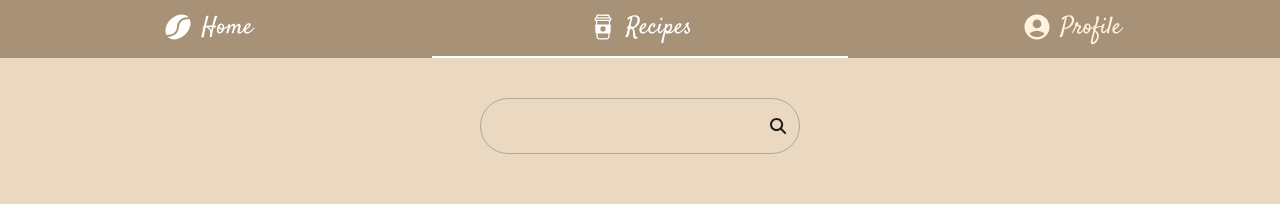
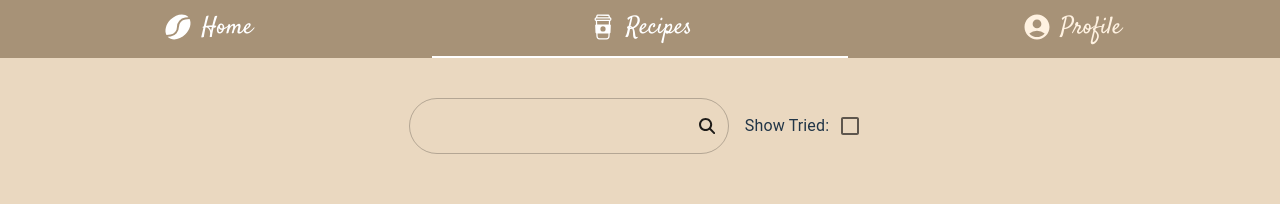
Before and after one commit to LiamDaigle/CoffMeUp, a React (Vite) app: page /recipes in a window 1280 px wide. Shown: the top 204 px of the page. Built offline with nearby package versions, Linux system fonts and the light colour scheme; a web font is replaced by a local one.

Commit message:
Added tried value to recipes

```diff
--- a/src/components/LoginModal.jsx
+++ b/src/components/LoginModal.jsx
@@ -19,9 +19,9 @@ const LoginModal = (props) => {
         localStorage.clear()
 
         addProfile(constructProfile(firstName, lastName, [], []))
-        addRecipe(constructRecipe("Coffee", "This is a cup of coffee", [], [], "5.0"))
-        addRecipe(constructRecipe("Iced Coffee", "This is a cup of iced coffee", [], [], "4.7"))
-        addRecipe(constructRecipe("Mocha", "This is a cup of Mocha", [], [], "4.2"))
+        addRecipe(constructRecipe("Coffee", "This is a cup of coffee", [], [], "5.0", false))
+        addRecipe(constructRecipe("Iced Coffee", "This is a cup of iced coffee", [], [], "4.7", false))
+        addRecipe(constructRecipe("Mocha", "This is a cup of Mocha", [], [], "4.2", true))
 
         props.setter(false)
     }
--- a/src/components/constructRecipe.js
+++ b/src/components/constructRecipe.js
@@ -1,12 +1,13 @@
 
-const constructRecipe = (recipeTitle, recipeDescription, recipeIngredients, recipeSteps, rating) => {
-    //Recipe Ingredients and Steps should be a list
+const constructRecipe = (recipeTitle, recipeDescription, recipeIngredients, recipeSteps, rating, tried) => {
+    //Recipe Ingredients and Steps should be a list, tried should be boolean
     return {
         title:recipeTitle,
         description: recipeDescription,
         ingredients:recipeIngredients,
         steps:recipeSteps,
-        rating:rating
+        rating:rating,
+        tried:tried
     }
 }
 
--- a/src/pages/SearchResultsPage.jsx
+++ b/src/pages/SearchResultsPage.jsx
@@ -1,7 +1,7 @@
 import React, { useEffect } from "react";
 import SearchResultCard from "../components/SearchResultCard";
 import fetchRecipes from "../components/fetchRecipes";
-import { TextField, Typography } from "@mui/material";
+import { Checkbox, TextField, Typography } from "@mui/material";
 import { FaMagnifyingGlass } from "react-icons/fa6";
 import { useState } from "react";
 import queryForTitle from "../components/queryForTitle";
@@ -11,12 +11,22 @@ const SearchResultsPage = () => {
     const [displayQuery, setDisplayQuery] = useState("")
     const [recipes, setRecipes] = useState([])
     const [queriedRecipes, setQueriedRecipes] = useState([])
+    const [triedChecked, setTriedChecked] = useState(false)
 
     useEffect(() => {
         const allRecipes = fetchRecipes()
-        setRecipes(allRecipes)
-        setQueriedRecipes(allRecipes)
-    },[])
+        if(!triedChecked){
+            const filteredRecipes = allRecipes.filter((recipe) => !recipe.tried)
+            console.log("Filtered Recipes:")
+            console.log(filteredRecipes)
+            setRecipes(filteredRecipes)
+            setQueriedRecipes(filteredRecipes)
+        }
+        else{
+            setRecipes(allRecipes)
+            setQueriedRecipes(allRecipes)
+        }
+    },[triedChecked])
 
     const onSearch = () => {
         setDisplayQuery(query)
@@ -27,10 +37,14 @@ const SearchResultsPage = () => {
     return (
     <div className="flex flex-col items-center mt-10 w-screen">
         <div className="flex flex-col justify-center items-center">
-            <TextField onKeyDown={(e) => {
-                if(e.key == "Enter")
-                    onSearch()
-            }} onChange={(e) => setQuery(e.target.value)} InputProps={{endAdornment:<FaMagnifyingGlass className="cursor-pointer" onClick={onSearch} size={"2.25vh"}/>, sx:{borderRadius:20, width:"25vw"}}}/>
+            <div className="flex flex-row justify-center items-center">
+                <TextField sx={{marginRight:"1rem"}} onKeyDown={(e) => {
+                    if(e.key == "Enter")
+                        onSearch()
+                }} onChange={(e) => setQuery(e.target.value)} InputProps={{endAdornment:<FaMagnifyingGlass className="cursor-pointer" onClick={onSearch} size={"2.25vh"}/>, sx:{borderRadius:20, width:"25vw"}}}/>
+                <Typography>Show Tried: </Typography>
+                <Checkbox checked={triedChecked} onChange={(e) => setTriedChecked(e.target.checked)}/>
+            </div>
             {displayQuery ? <Typography>Showing Result for: {displayQuery}</Typography> : <></>}
         </div>
         <div className="grid grid-cols-2 gap-x-36 gap-y-24 mt-10 ">
```
